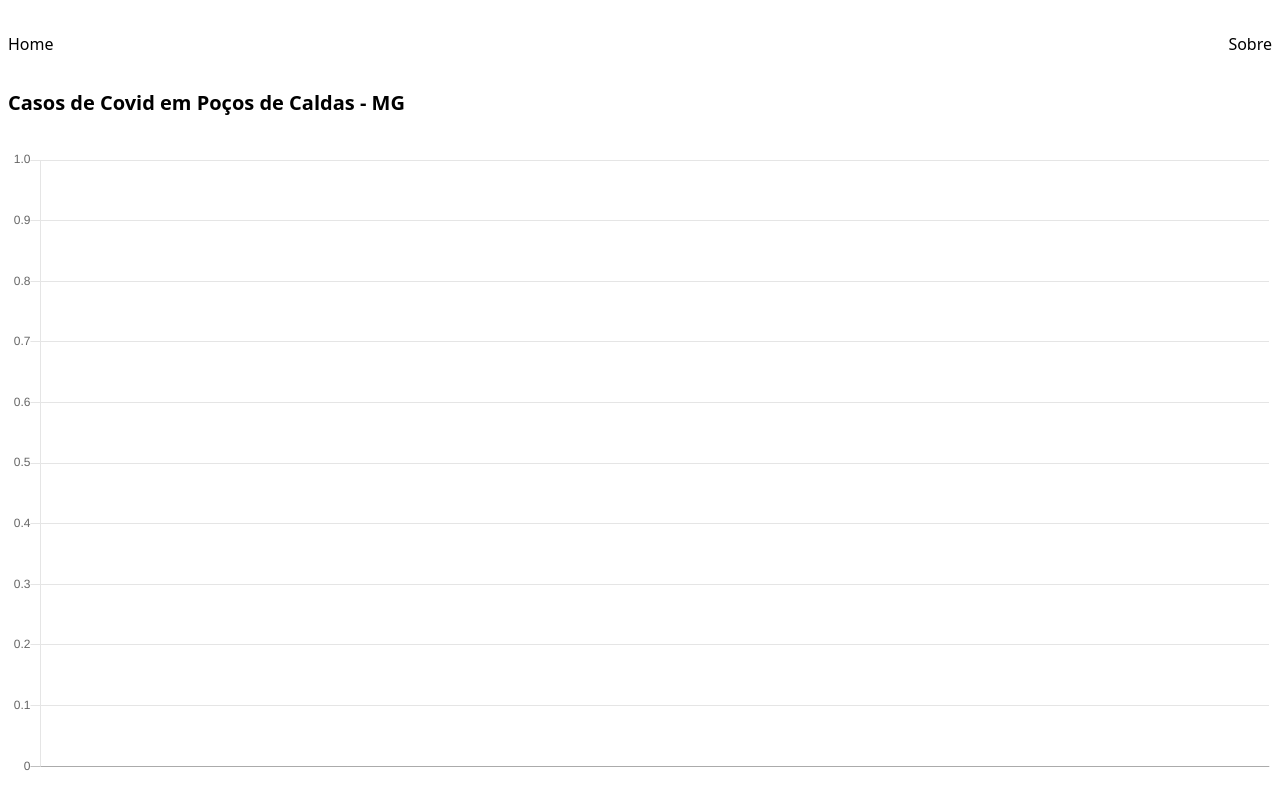
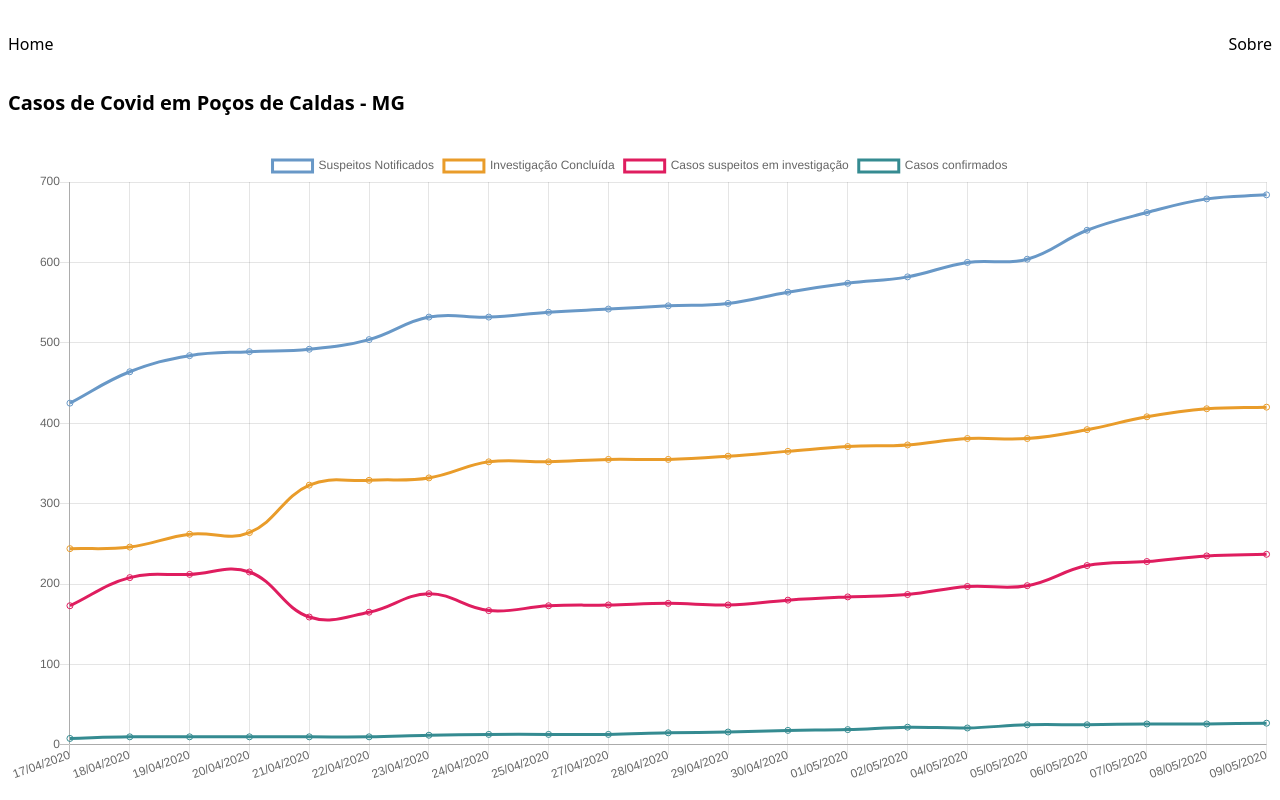
Before and after one commit to highlabs/covid_pocos_mg, a Nuxt app: page / in a window 1280 px wide. Shown: the top 800 px of the page. Built offline with nearby package versions, Linux system fonts and the light colour scheme.

Commit message:
parse data in parent component

```diff
--- a/pages/index.vue
+++ b/pages/index.vue
@@ -4,13 +4,13 @@
       Casos de Covid em Poços de Caldas - MG
     </h1>
 
-    <LineChart :data="covidData" />
+    <LineChart :data="formatedData" />
 
     <h2 class="mb-4 text-lg font-bold">
       Descrição dos dados
     </h2>
 
-    <Boxes :list="boxList" />
+    <Boxes />
   </div>
 </template>
 
@@ -27,41 +27,77 @@ export default {
   data () {
     return {
       datacollection: null,
-      covidData: CovidJson,
-      boxList: [
+      covidData: CovidJson
+    }
+  },
+  computed: {
+    formatedData () {
+      const covidData = this.covidData
+      const formatedCovidData = [
         {
-          title: 'Investigação concluída',
-          description: 'Esses dados agrupam os seguintes números:',
-          color: 'yellow-border',
-          list: [
-            'Descartado por exame laboratorial',
-            'Alta por critério clínico'
-          ]
+          label: 'Suspeitos Notificados',
+          borderColor: '#6898c7',
+          backgroundColor: 'transparent',
+          data: covidData.map(item => item.total_notifications)
         },
         {
-          title: 'Casos suspeitos em investigação',
-          desc: 'Esses dados agrupam os seguintes números:',
-          color: 'pink-border',
-          list: [
-            'Em isolamento domiciliar (casos leves, sem indicação de realizar exame conforme Ministério da Saúde',
-            'Internados em ala',
-            'Internados em UTI',
-            'Óbitos em investigação'
-          ]
+          label: 'Investigação Concluída',
+          borderColor: '#e99c2a',
+          backgroundColor: 'transparent',
+          data: covidData.map((item) => {
+            const {
+              tested_discarded: testedDiscarded,
+              examined_discarded: examinedDiscarded
+            } = item.investigation_finished
+
+            const total = testedDiscarded + examinedDiscarded
+
+            return total
+          })
         },
         {
-          title: 'Casos Confirmados',
-          desc: 'Esses dados agrupam os seguintes números:',
-          color: 'green-border',
-          list: [
-            'Internados em ala',
-            'Internados em UTI',
-            'Recuperados',
-            'Em isolamento domiciliar',
-            'Óbitos confirmados'
-          ]
+          label: 'Casos suspeitos em investigação',
+          borderColor: '#df1d5f',
+          backgroundColor: 'transparent',
+          data: covidData.map((item) => {
+            const {
+              isolated,
+              interned,
+              uti,
+              death
+            } = item.under_investigation
+            const total = isolated + interned + uti + death
+
+            return total
+          })
+        },
+        {
+          label: 'Casos confirmados',
+          borderColor: '#358b91',
+          backgroundColor: 'transparent',
+          data: covidData.map((item) => {
+            const {
+              interned,
+              uti,
+              cured,
+              isolated,
+              death
+            } = item.confirmed
+
+            const total = interned + uti + cured + isolated + death
+
+            return total
+          })
         }
       ]
+
+      const dateLabels = covidData.map(item => item.date)
+
+      const dataSet = {
+        labels: dateLabels,
+        datasets: formatedCovidData
+      }
+      return dataSet
     }
   },
   head () {
```
